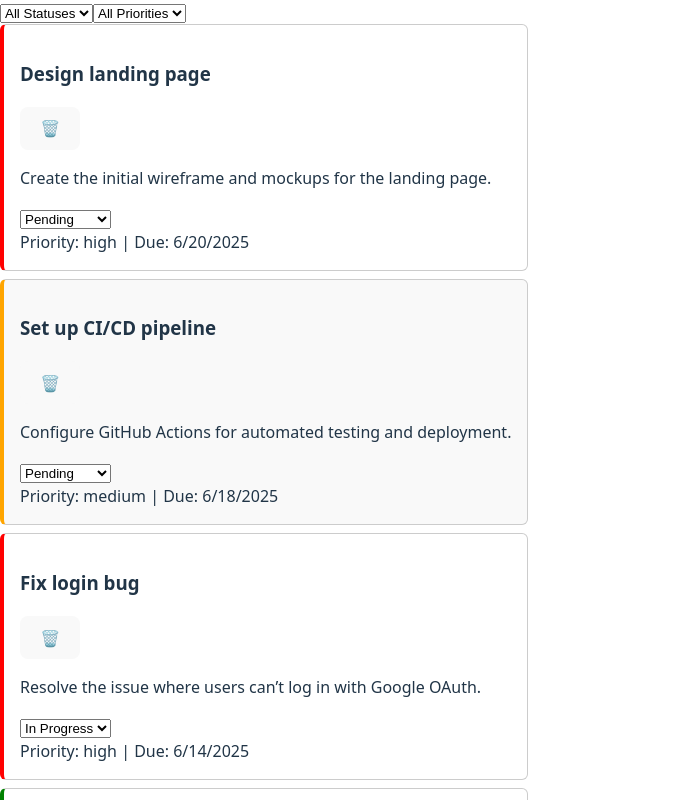
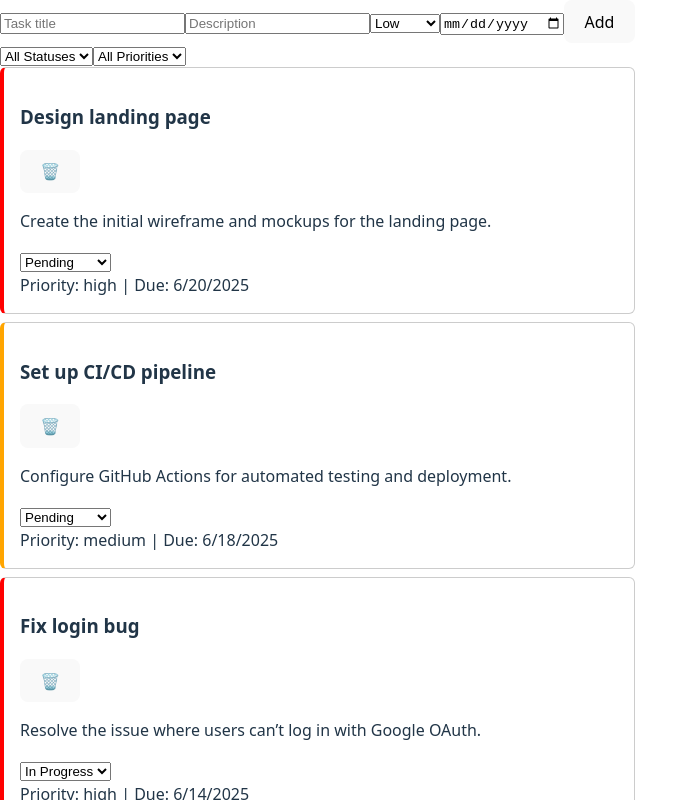
Before and after one commit to Bvega/task-manager, a React (Vite) app: page / in a window 1280 px wide. Shown: the top 800 px of the page, without its empty margins (0-698 px from the left). Built offline with nearby package versions, Linux system fonts and the light colour scheme.

Commit message:
feat: add TaskForm component and integrate task-adding functionality

```diff
--- a/src/App.tsx
+++ b/src/App.tsx
@@ -2,6 +2,7 @@
 
 import { useState } from 'react';
 import { TaskList } from './components/TaskList/TaskList';
+import { TaskForm } from './components/TaskForm/TaskForm';
 import type { Task, TaskStatus } from './types';
 
 const initialTasks: Task[] = [
@@ -50,6 +51,15 @@ const initialTasks: Task[] = [
 export default function App() {
   const [tasks, setTasks] = useState<Task[]>(initialTasks);
 
+  const handleAddTask = (newTask: Omit<Task, 'id' | 'status'> & { status?: TaskStatus }) => {
+    const task: Task = {
+      id: Date.now().toString(),
+      status: 'pending',
+      ...newTask,
+    };
+    setTasks(prev => [task, ...prev]);
+  };
+
   const handleStatusChange = (id: string, newStatus: TaskStatus) => {
     setTasks(prev =>
       prev.map(t => (t.id === id ? { ...t, status: newStatus } : t))
@@ -62,6 +72,7 @@ export default function App() {
 
   return (
     <div className="max-w-xl mx-auto p-4">
+      <TaskForm onAdd={handleAddTask} />
       <TaskList
         tasks={tasks}
         onStatusChange={handleStatusChange}
--- /dev/null
+++ b/src/components/TaskForm/Taskform.tsx
@@ -0,0 +1,54 @@
+import { useState } from 'react';
+import type { TaskFormProps } from '../../types';
+
+export function TaskForm({ onAdd }: TaskFormProps) {
+  const [title, setTitle] = useState('');
+  const [description, setDescription] = useState('');
+  const [priority, setPriority] = useState<'low' | 'medium' | 'high'>('low');
+  const [dueDate, setDueDate] = useState('');
+
+  const handleSubmit = (e: React.FormEvent) => {
+    e.preventDefault();
+    if (!title.trim() || !dueDate) return;
+    onAdd({ title, description, priority, dueDate });
+    setTitle('');
+    setDescription('');
+    setPriority('low');
+    setDueDate('');
+  };
+
+  return (
+    <form onSubmit={handleSubmit} className="flex flex-wrap items-center space-x-2 mb-4">
+      <input
+        value={title}
+        onChange={e => setTitle(e.target.value)}
+        placeholder="Task title"
+        className="flex-1 p-2 border rounded"
+      />
+      <input
+        value={description}
+        onChange={e => setDescription(e.target.value)}
+        placeholder="Description"
+        className="flex-1 p-2 border rounded"
+      />
+      <select
+        value={priority}
+        onChange={e => setPriority(e.target.value as any)}
+        className="p-2 border rounded"
+      >
+        <option value="low">Low</option>
+        <option value="medium">Medium</option>
+        <option value="high">High</option>
+      </select>
+      <input
+        type="date"
+        value={dueDate}
+        onChange={e => setDueDate(e.target.value)}
+        className="p-2 border rounded"
+      />
+      <button type="submit" className="px-4 py-2 bg-blue-600 text-white rounded">
+        Add
+      </button>
+    </form>
+  );
+}
```
Also changed, not shown: src/Types/index.ts (added, +42 -0 lines).
